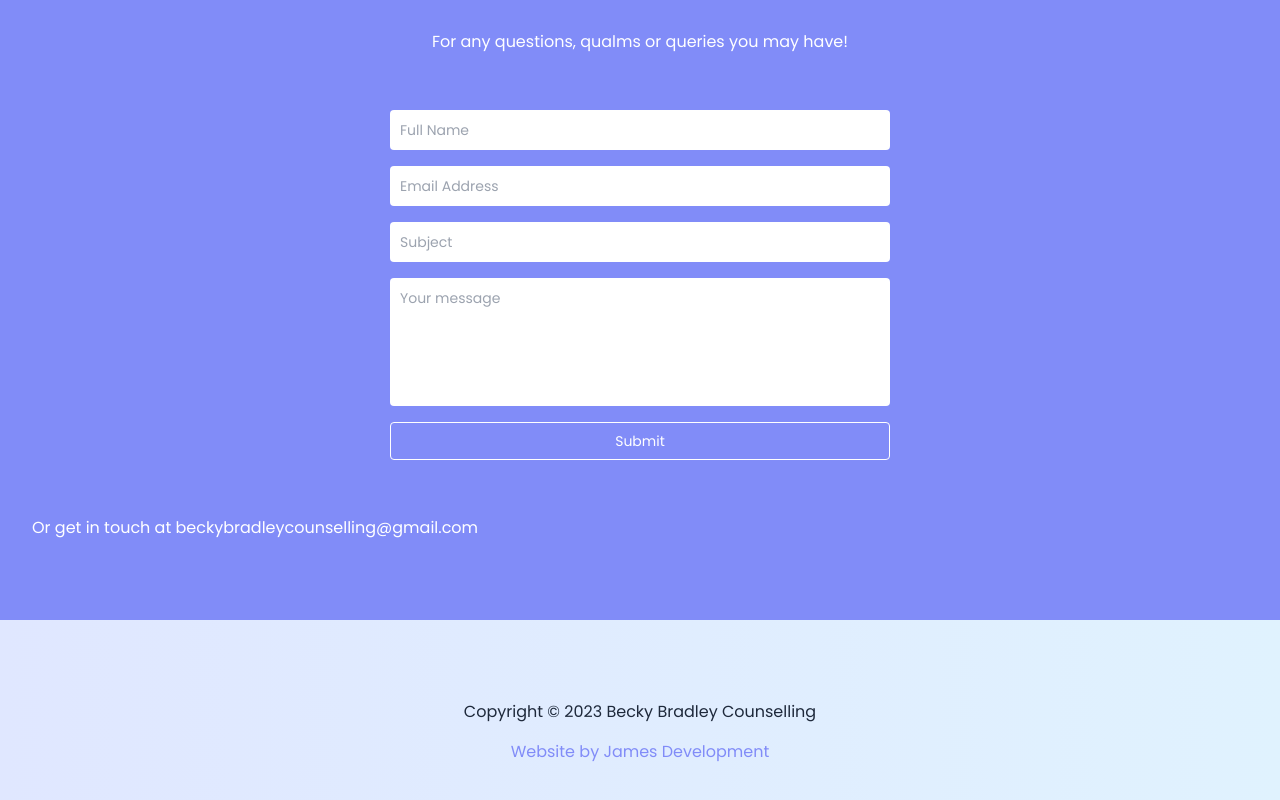
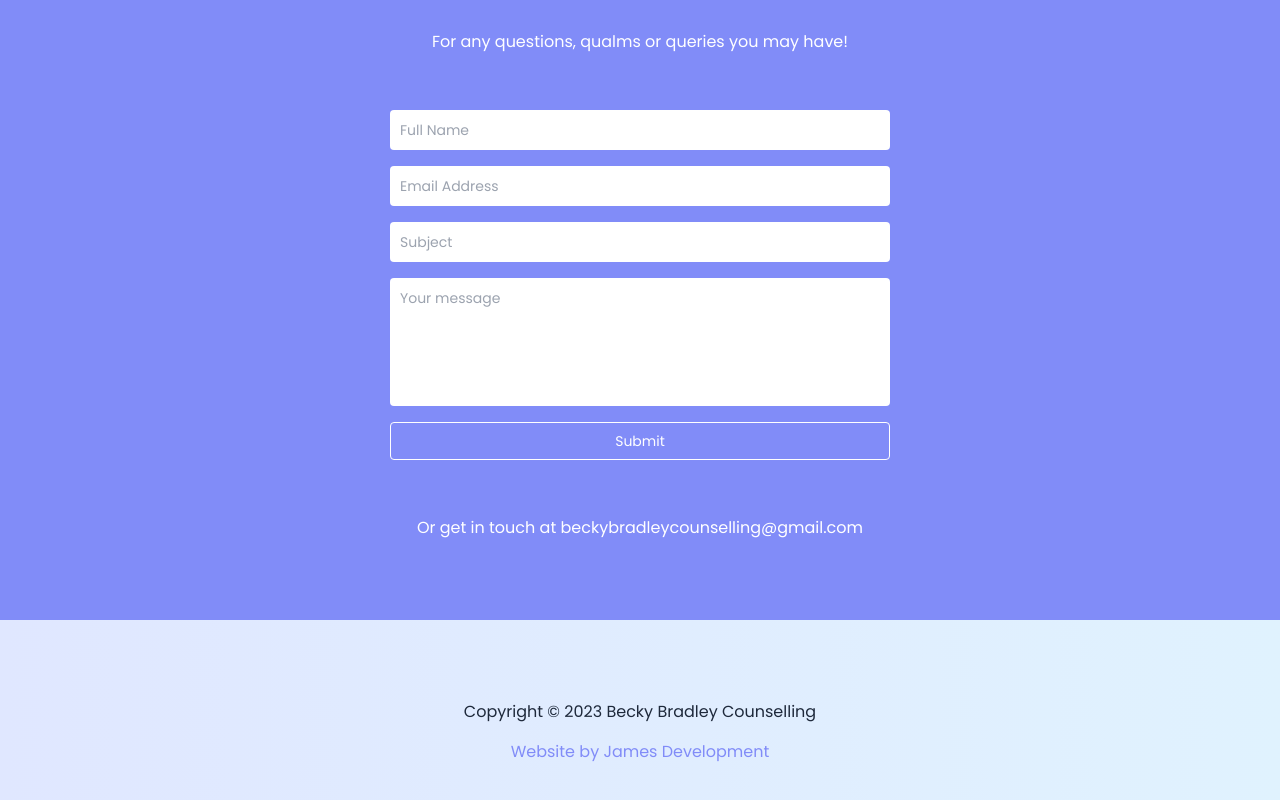
Before and after one commit to jamezmca/rebecca-v2, a SvelteKit app: page / in a window 1280 px wide. Shown: the part 3773-4573 px from the top of the page. Built offline with nearby package versions, Linux system fonts and the light colour scheme.

Commit message:
Update +page.svelte

```diff
--- a/src/routes/+page.svelte
+++ b/src/routes/+page.svelte
@@ -361,7 +361,7 @@
         <!-- <i class="fa-solid fa-envelopes-bulk mx-auto text-2xl" /> -->
 
         <ContactForm />
-        <div class="flex items-center ">
+        <div class="flex items-center mx-auto">
             <p>Or get in touch at beckybradleycounselling@gmail.com</p>
         </div>
     </section>
```
